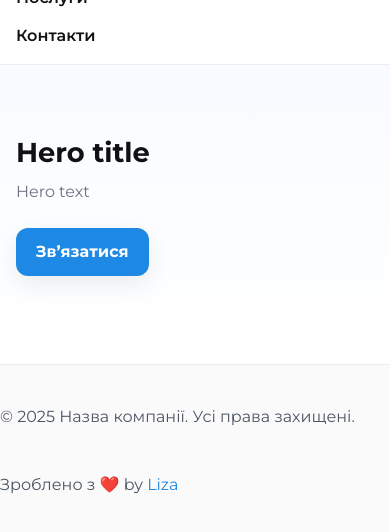
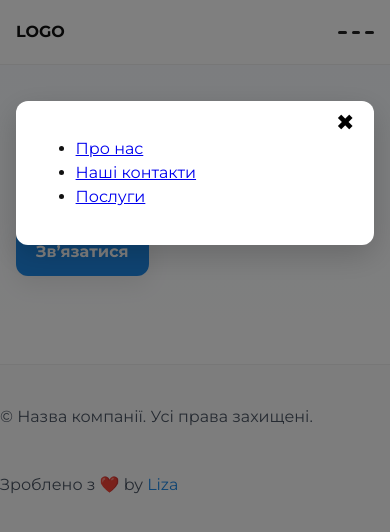
Before and after one commit to YelyzavetaMala/basic-project, a website built with Vite: page index.html in a window 390 px wide. Both pictures are taken after a click on the button "Menu". Built offline with nearby package versions, Linux system fonts and the light colour scheme.

Commit message:
add modal section

```diff
--- a/index.html
+++ b/index.html
@@ -23,7 +23,12 @@
     <header class="header">
       <div class="container header-row">
         <a class="logo" href="/">LOGO</a>
-        <button class="burger" aria-label="Menu" aria-expanded="false">
+        <button
+          class="burger"
+          aria-label="Menu"
+          aria-expanded="false"
+          data-modal-open="modal-menu"
+        >
           <span></span><span></span><span></span>
         </button>
         <nav class="nav">
@@ -36,7 +41,6 @@
       </div>
     </header>
 
-    <!-- Hero -->
     <section class="hero">
       <div class="container">
         <h1 class="hero-title">Hero title</h1>
@@ -45,7 +49,6 @@
       </div>
     </section>
 
-    <!-- Footer -->
     <footer class="footer">
       <div class="container footer-row">
         <p>© <span id="year"></span> Назва компанії. Усі права захищені.</p>
@@ -61,6 +64,19 @@
       </div>
     </footer>
 
+    <!-- Модалка меню -->
+    <div class="modal hidden" id="modal-menu">
+      <div class="modal-overlay" data-modal-overlay></div>
+      <div class="modal-content">
+        <button class="close-modal" data-modal-close>✖</button>
+        <ul class="menu-nav-modal">
+          <li><a class="menu-link-modal" href="#about">Про нас</a></li>
+          <li><a class="menu-link-modal" href="#contacts">Наші контакти</a></li>
+          <li><a class="menu-link-modal" href="#services">Послуги</a></li>
+        </ul>
+      </div>
+    </div>
+
     <script type="module" src="/src/main.js"></script>
   </body>
 </html>
--- a/src/main.js
+++ b/src/main.js
@@ -1,28 +1,88 @@
 import "./style.css";
 
-// Рік у футері
-const yearEl = document.getElementById("year");
-if (yearEl) yearEl.textContent = new Date().getFullYear();
+// src/js/modal.js
+document.addEventListener("DOMContentLoaded", () => {
+  // Підтримуємо і data-атрибути, і старі класи для сумісності
+  const openTriggers = document.querySelectorAll(
+    "[data-modal-open], .open-modal"
+  );
+  const modals = document.querySelectorAll(".modal");
 
-// Плавний скрол
-document.querySelectorAll('a[href^="#"]').forEach((a) => {
-  a.addEventListener("click", (e) => {
-    const id = a.getAttribute("href");
-    if (!id || id === "#") return;
-    const el = document.querySelector(id);
-    if (!el) return;
-    e.preventDefault();
-    el.scrollIntoView({ behavior: "smooth", block: "start" });
+  // Відкриття
+  openTriggers.forEach((trigger) => {
+    trigger.addEventListener("click", () => {
+      // Пріоритет: data-modal-open="id"; fallback: якщо тригер поруч з модалкою
+      const targetId = trigger.getAttribute("data-modal-open");
+      let modal = targetId ? document.getElementById(targetId) : null;
+
+      if (!modal) {
+        // fallback: шукаємо першу модалку в документі (для дуже простих кейсів)
+        modal = document.querySelector(".modal");
+      }
+      if (!modal) return;
+
+      openModal(modal, trigger);
+    });
   });
+
+  // Закриття по кліку на overlay/×/лінк, по Esc
+  modals.forEach((modal) => {
+    const overlay =
+      modal.querySelector("[data-modal-overlay]") ||
+      modal.querySelector(".modal-overlay");
+
+    // кнопки закриття — data-атрибут або клас
+    const closeBtns = modal.querySelectorAll(
+      "[data-modal-close], .close-modal"
+    );
+
+    closeBtns.forEach((btn) => {
+      btn.addEventListener("click", () => closeModal(modal));
+    });
+
+    if (overlay) {
+      overlay.addEventListener("click", () => closeModal(modal));
+    }
+
+    // клік по лінку всередині модалки — теж закриває
+    modal.addEventListener("click", (e) => {
+      const link = e.target.closest("a[href]");
+      if (link) closeModal(modal);
+    });
+  });
+
+  document.addEventListener("keydown", (e) => {
+    if (e.key === "Escape") {
+      document.querySelectorAll(".modal:not(.hidden)").forEach(closeModal);
+    }
+  });
+
+  function openModal(modal, triggerEl = null) {
+    modal.classList.remove("hidden");
+    document.body.classList.add("body-no-scroll");
+    if (triggerEl?.setAttribute)
+      triggerEl.setAttribute("aria-expanded", "true");
+
+    // Фокус у модалку (доступність)
+    const focusableSel =
+      'a[href], button:not([disabled]), input:not([disabled]), select:not([disabled]), textarea:not([disabled]), [tabindex]:not([tabindex="-1"])';
+    const panel = modal.querySelector(".modal-content") || modal;
+    const firstFocusable = panel.querySelector(focusableSel) || panel;
+    setTimeout(() => firstFocusable.focus(), 0);
+  }
+
+  function closeModal(modal) {
+    if (!modal || modal.classList.contains("hidden")) return;
+    modal.classList.add("hidden");
+
+    // якщо це була остання відкрита модалка — повертаємо скрол
+    const stillOpen = document.querySelectorAll(".modal:not(.hidden)").length;
+    if (!stillOpen) {
+      document.body.classList.remove("body-no-scroll");
+    }
+
+    // aria-expanded у зв'язаного тригера
+    const trigger = document.querySelector(`[data-modal-open="${modal.id}"]`);
+    if (trigger?.setAttribute) trigger.setAttribute("aria-expanded", "false");
+  }
 });
-
-// Мобільне меню
-const burger = document.querySelector(".burger");
-const nav = document.querySelector(".nav");
-if (burger && nav) {
-  burger.addEventListener("click", () => {
-    nav.classList.toggle("nav--open");
-    const opened = nav.classList.contains("nav--open");
-    burger.setAttribute("aria-expanded", opened ? "true" : "false");
-  });
-}
--- a/src/style.css
+++ b/src/style.css
@@ -63,6 +63,66 @@ body {
   opacity: 0.9;
 }
 
+/* Загальні стилі модалки */
+
+.modal {
+  position: fixed;
+  inset: 0;
+  z-index: 10000;
+  display: block;
+}
+
+/* затемнення фону */
+.modal-overlay {
+  position: absolute;
+  inset: 0;
+  background: rgba(0, 0, 0, 0.5);
+  opacity: 0;
+  transition: opacity 0.2s ease;
+}
+
+/* вікно модалки */
+.modal-content {
+  position: relative;
+  z-index: 1;
+  background: #fff;
+  width: min(92vw, 420px);
+  margin: 12vh auto 0;
+  padding: 20px;
+  border-radius: 12px;
+  box-shadow: 0 10px 30px rgba(0, 0, 0, 0.18);
+  transform: translateY(-8px);
+  opacity: 0;
+  transition: transform 0.2s ease, opacity 0.2s ease;
+}
+
+.modal:not(.hidden) .modal-overlay {
+  opacity: 1;
+}
+.modal:not(.hidden) .modal-content {
+  transform: translateY(0);
+  opacity: 1;
+}
+
+/* кнопка закриття */
+.close-modal {
+  position: absolute;
+  top: 10px;
+  right: 14px;
+  background: none;
+  border: none;
+  font-size: 22px;
+  cursor: pointer;
+  line-height: 1;
+}
+
+/* коли модалка відкрита — тіло не скролиться */
+.body-no-scroll {
+  overflow: hidden;
+  overscroll-behavior: contain;
+  touch-action: none;
+}
+
 /* ===== HEADER (мобільна версія) ===== */
 .header {
   position: sticky;
@@ -86,15 +146,17 @@ body {
 
 /* Бургер */
 .burger {
-  display: inline-flex;
-  flex-direction: column;
-  gap: 4px;
+  border: 1px transparent;
+  background: transparent;
+  padding: 0;
+  display: flex;
+  justify-content: center;
+  align-items: center;
+  cursor: pointer;
+  transition: all 250ms cubic-bezier(0.4, 0, 0.2, 1);
   width: 36px;
-  height: 28px;
-  padding: 0;
-  border: 0;
-  background: transparent;
-  cursor: pointer;
+  height: 36px;
+  gap: 5px;
 }
 .burger span {
   height: 3px;
@@ -103,35 +165,38 @@ body {
   border-radius: 3px;
 }
 
-/* Навігація — мобільно прихована */
 .nav {
-  position: fixed;
-  inset: auto 0 0 0; /* знизу як drawer */
-  transform: translateY(100%);
-  transition: transform 0.2s ease;
-  background: #fff;
-  border-top: 1px solid #eee;
-  padding: 16px;
+  display: none;
 }
-.nav--open {
-  transform: translateY(0);
+
+/* Планшет і вище: показуємо класичне меню */
+@media (min-width: 834px) {
+  .nav {
+    display: block;
   }
 
   .nav-list {
+    display: flex;
+    gap: 32px; /* відстань між пунктами */
     list-style: none;
+    margin: 0;
     padding: 0;
-  margin: 0;
+  }
+
+  .nav-list li {
     display: flex;
-  flex-direction: column;
-  gap: 14px;
   }
+
   .nav-list a {
     text-decoration: none;
+    font-weight: 600;
     color: var(--text);
-  font-weight: 600;
+    transition: color 0.2s ease;
   }
+
   .nav-list a:hover {
     color: var(--brand);
+  }
 }
 
 /* ===== HERO (мобільно) ===== */
@@ -183,17 +248,6 @@ body {
   /* Хедер: показуємо горизонтальне меню, приховуємо бургер */
   .burger {
     display: none;
-  }
-  .nav {
-    position: static;
-    transform: none;
-    background: transparent;
-    border: 0;
-    padding: 0;
-  }
-  .nav-list {
-    flex-direction: row;
-    gap: 24px;
   }
 
   /* Герой: збільшуємо відступи і розмір заголовка */
```
Lines whose indentation alone changed are shown as unchanged.
